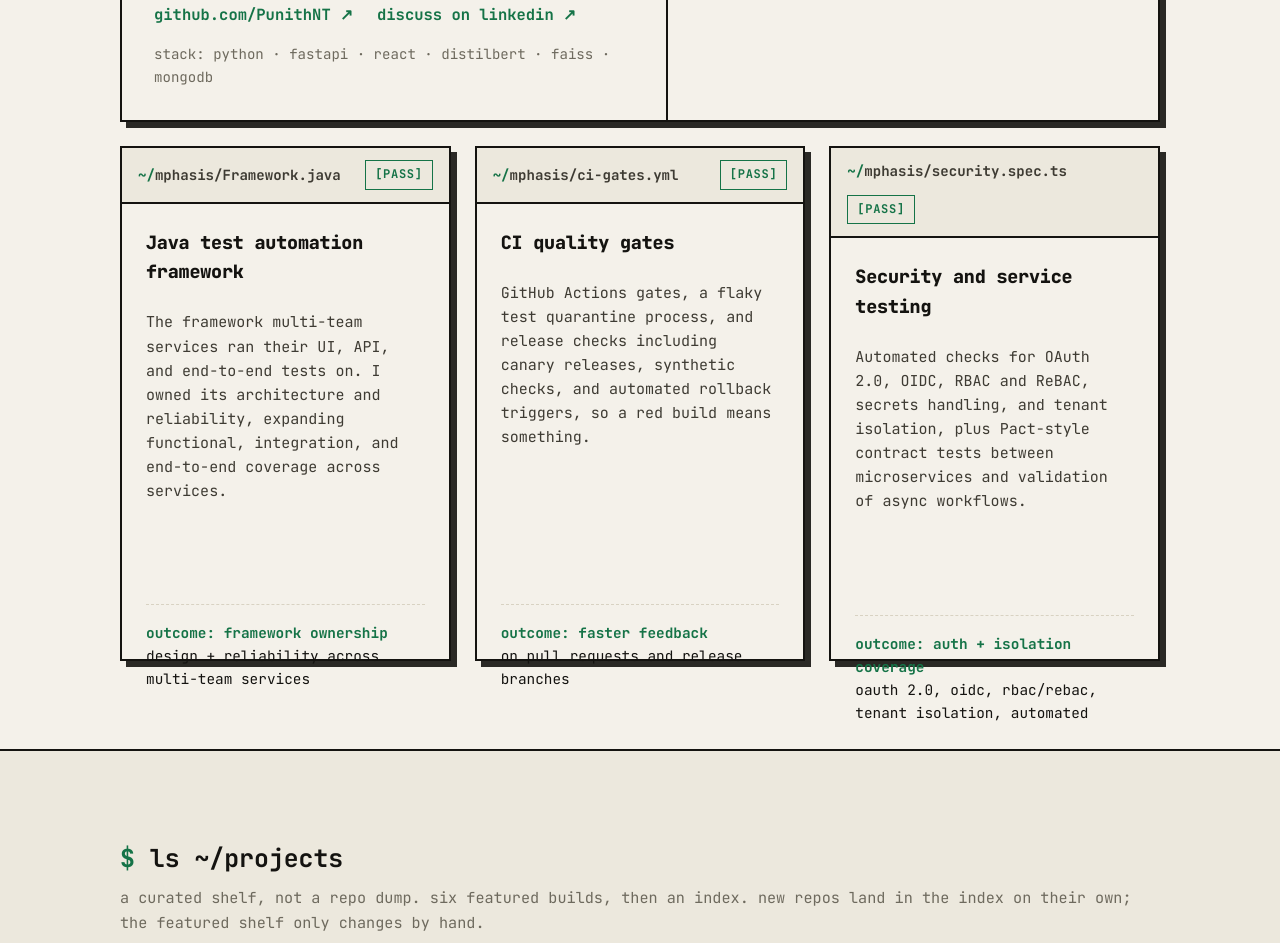
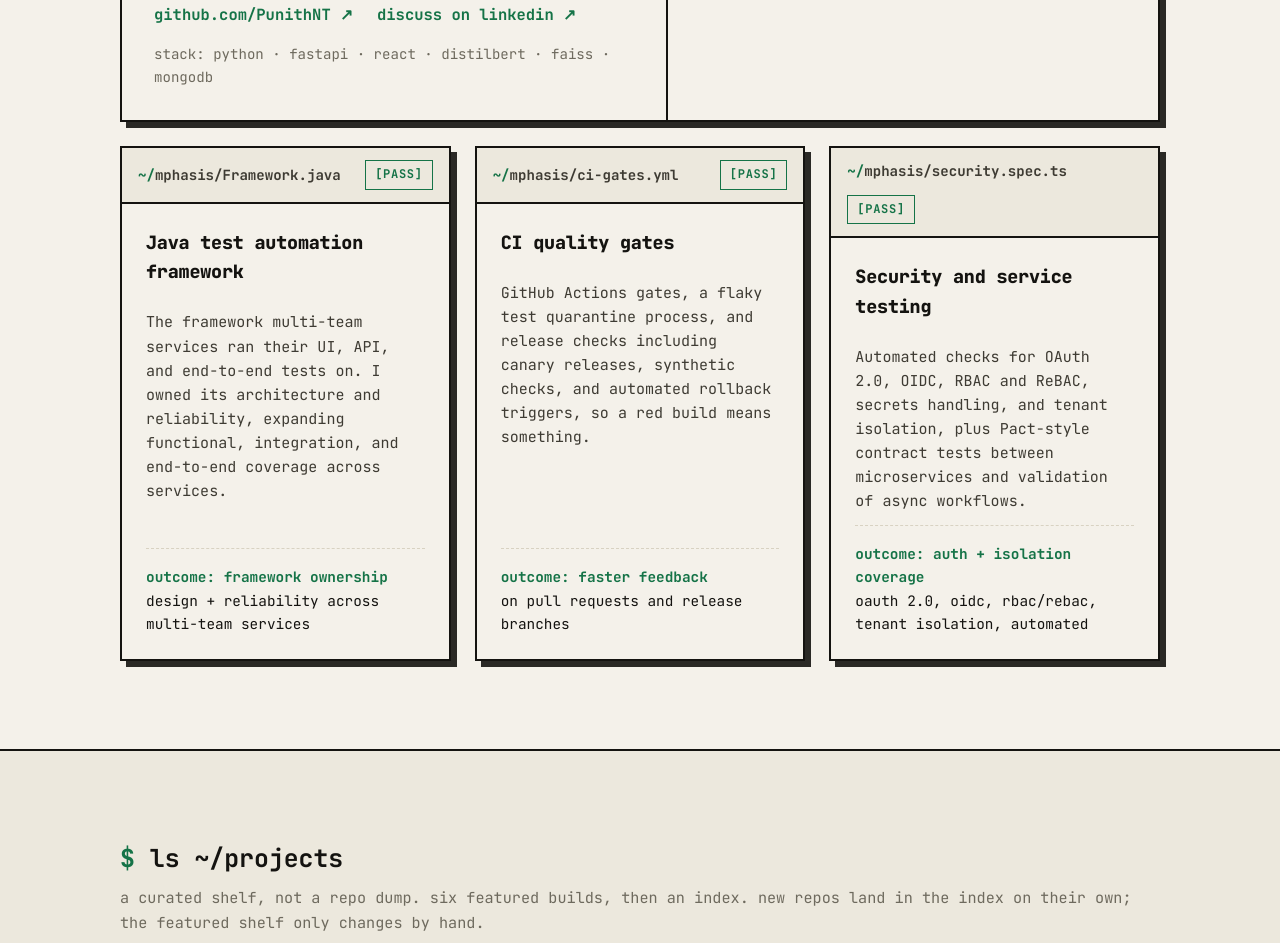
Before and after one commit to PunithNT/punith-portfolio, a plain HTML site: page index.html in a window 1280 px wide. Shown: the part 2267-3210 px from the top of the page. Drawn offline with Linux system fonts and the light colour scheme.

Commit message:
Fix work cards alignment: flex column so outcomes stay inside the box

```diff
--- a/index.html
+++ b/index.html
@@ -155,7 +155,8 @@ section.alt{background:var(--paper-2);border-block:2px solid var(--ink)}
 .log .flag{display:inline-block;margin-top:6px;color:var(--green-bright);font-weight:700;font-size:.75rem;letter-spacing:.05em}
 .caption{font-size:.8rem;color:var(--muted);margin-top:var(--s3);text-align:center}
 .cards{display:grid;grid-template-columns:repeat(auto-fit,minmax(min(100%,320px),1fr));gap:var(--grid-gap);margin-top:var(--s5)}
-.card .tui-body{padding:var(--card-pad);display:flex;flex-direction:column;gap:var(--s3);height:100%}
+.card{display:flex;flex-direction:column}
+.card .tui-body{padding:var(--card-pad);display:flex;flex-direction:column;gap:var(--s3);flex:1}
 .card h3{font-size:1.15rem}
 .card p{color:var(--ink-2);font-size:.94rem}
 .card .outcome{margin-top:auto;padding-top:var(--s4);border-top:1px dashed var(--line-soft);font-size:.9rem}
```
